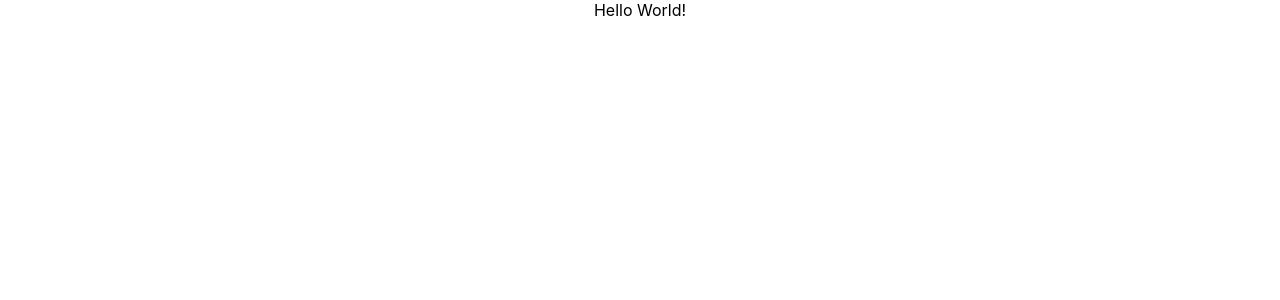
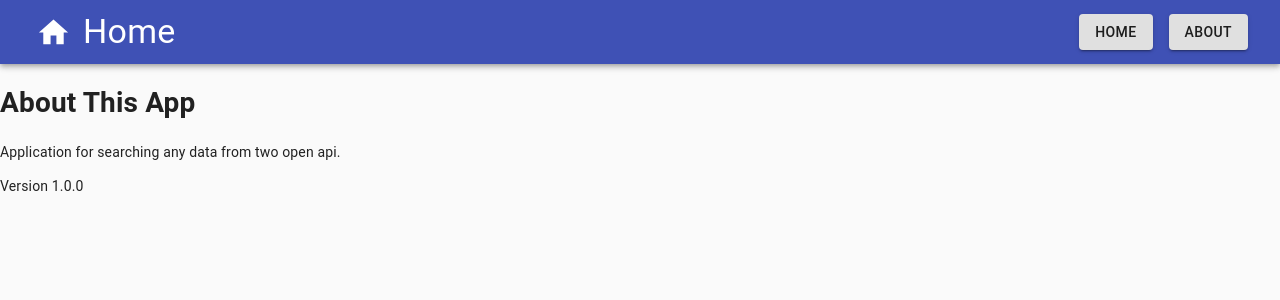
Before and after one commit to wahid2272/search-event-app, a React (Create React App) app in the folder client/: page /about in a window 1280 px wide. Shown: the top 300 px of the page. Built offline with nearby package versions, Linux system fonts and the light colour scheme.

Commit message:
material ui installed in client side for design purpose, appbar and about component created

```diff
--- a/client/package.json
+++ b/client/package.json
@@ -3,11 +3,14 @@
   "version": "0.1.0",
   "private": true,
   "dependencies": {
+    "@material-ui/core": "^4.11.3",
+    "@material-ui/icons": "^4.11.2",
     "@testing-library/jest-dom": "^5.11.4",
     "@testing-library/react": "^11.1.0",
     "@testing-library/user-event": "^12.1.10",
     "react": "^17.0.2",
     "react-dom": "^17.0.2",
+    "react-router-dom": "^5.3.0",
     "react-scripts": "4.0.3",
     "web-vitals": "^1.0.1"
   },
--- a/client/src/App.css
+++ b/client/src/App.css
@@ -1,38 +1,41 @@
-.App {
+@import url('https://fonts.googleapis.com/css?family=Roboto');
+
+/* Global Styles */
+:root {
+  --dark-color: #333333;
+  --light-color: #f4f4f4;
+  --danger-color: #dc3545;
+}
+
+* {
+  box-sizing: border-box;
+  margin: 0;
+  padding: 0;
+}
+
+a {
+  color: var(--primary-color);
+  text-decoration: none;
+}
+
+a:hover {
+  color: #666;
+}
+
+/* Utilities */
+.container {
+  max-width: 1100px;
+  margin: auto;
+  overflow: hidden;
+  padding: 2rem 1rem;
+}
+
+/* Text Styles*/
+.text-center {
   text-align: center;
 }
 
-.App-logo {
-  height: 40vmin;
-  pointer-events: none;
+/* Margin */
+.my-1 {
+  margin: 1rem 0;
 }
-
-@media (prefers-reduced-motion: no-preference) {
-  .App-logo {
-    animation: App-logo-spin infinite 20s linear;
-  }
-}
-
-.App-header {
-  background-color: #282c34;
-  min-height: 100vh;
-  display: flex;
-  flex-direction: column;
-  align-items: center;
-  justify-content: center;
-  font-size: calc(10px + 2vmin);
-  color: white;
-}
-
-.App-link {
-  color: #61dafb;
-}
-
-@keyframes App-logo-spin {
-  from {
-    transform: rotate(0deg);
-  }
-  to {
-    transform: rotate(360deg);
-  }
-}
--- a/client/src/App.js
+++ b/client/src/App.js
@@ -1,11 +1,28 @@
 import React from 'react';
-import './App.css';
+import CssBaseline from '@material-ui/core/CssBaseline';
+import { BrowserRouter as Router, Route, Switch } from 'react-router-dom';
+import About from './components/About';
+import Navbar from './components/Navbar';
 
 function App() {
   return (
-    <div className="App">
-      Hello World!
-    </div>
+    <>
+      <Router>
+        <>
+          <CssBaseline />
+          <div className="appBody">
+            <Navbar />
+          </div>
+          <Switch>
+           <div className="container">
+             <Route exact path="/about">
+                <About />
+             </Route>
+           </div>
+          </Switch>
+        </>
+      </Router>
+    </>
   );
 }
 
--- /dev/null
+++ b/client/src/components/About.js
@@ -0,0 +1,13 @@
+import React from 'react';
+
+const About = () => {
+  return (
+    <div>
+      <h1>About This App</h1>
+      <p>Application for searching any data from two open api.</p>
+      <p>Version 1.0.0</p>
+    </div>
+  );
+};
+
+export default About;
--- /dev/null
+++ b/client/src/components/Navbar.js
@@ -0,0 +1,120 @@
+import React from "react";
+import { withRouter } from "react-router-dom";
+//Material UI
+import AppBar from "@material-ui/core/AppBar";
+import IconButton from "@material-ui/core/IconButton";
+import Menu from "@material-ui/core/Menu";
+import Button from "@material-ui/core/Button";
+import MenuItem from "@material-ui/core/MenuItem";
+import { makeStyles, useTheme } from "@material-ui/core/styles";
+import Toolbar from "@material-ui/core/Toolbar";
+import Typography from "@material-ui/core/Typography";
+import useMediaQuery from "@material-ui/core/useMediaQuery";
+import SvgIcon from '@material-ui/core/SvgIcon';
+import MenuIcon from "@material-ui/icons/Menu";
+
+const useStyles = makeStyles((theme) => ({
+  root: {
+    flexGrow: 1,
+    '& > *': {
+      margin: theme.spacing(1),}
+  },
+  menuButton: {
+    marginRight: theme.spacing(2),
+  },
+  iconSize: {
+    fontSize: 35,
+  },
+  linkSize: {
+    fontSize: 25,
+  },
+  title: {
+    flexGrow: 1
+  }
+}));
+
+function HomeIcon(props) {
+  return (
+    <SvgIcon {...props}>
+      <path d="M10 20v-6h4v6h5v-8h3L12 3 2 12h3v8z" />
+    </SvgIcon>
+  );
+}
+
+const Naavbar = (props) => {
+  const { history } = props;
+  const classes = useStyles();
+  const [anchorEl, setAnchorEl] = React.useState(null);
+  const open = Boolean(anchorEl);
+  const theme = useTheme();
+  const isMobile = useMediaQuery(theme.breakpoints.down("xs"));
+
+  const handleMenu = (event) => {
+    setAnchorEl(event.currentTarget);
+  };
+
+  const handleMenuClick = (pageURL) => {
+    history.push(pageURL);
+    setAnchorEl(null);
+  };
+
+  const handleButtonClick = pageURL => {
+    history.push(pageURL);
+  }
+
+  return (
+      <AppBar position="static">
+        <Toolbar>
+          <IconButton color="inherit">
+            <HomeIcon className={classes.iconSize} onClick={() => handleMenuClick("/")}/>
+          </IconButton>
+          <Typography variant="h4" color="inherit" className={classes.title}>
+            Home
+          </Typography>
+          <div>
+            {isMobile ? (
+              <>
+                <IconButton
+                  edge="start"
+                  className={classes.menuButton}
+                  color="inherit"
+                  aria-label="menu"
+                  onClick={handleMenu}
+                >
+                  <MenuIcon />
+                </IconButton>
+
+                <Menu
+                  id="menu-appbar"
+                  anchorEl={anchorEl}
+                  anchorOrigin={{
+                    vertical: "top",
+                    horizontal: "right",
+                  }}
+                  keepMounted
+                  transformOrigin={{
+                    vertical: "top",
+                    horizontal: "right",
+                  }}
+                  open={open}
+                  onClose={() => setAnchorEl(null)}
+                >
+                  <MenuItem onClick={() => handleMenuClick("/")}>Home</MenuItem>
+                  <MenuItem onClick={() => handleMenuClick("/about")}>
+                    About
+                  </MenuItem>
+                </Menu>
+              </>
+            ) : (
+              <div className={classes.root}>
+                <Button variant="contained" onClick={() => handleButtonClick('/')}>Home</Button>
+                <Button variant="contained" onClick={() => handleButtonClick('/about')}>About</Button>
+              </div>
+            )}
+          </div>
+        </Toolbar>
+      </AppBar>
+  );
+};
+
+export default withRouter(Naavbar);
--- a/client/src/index.css
+++ /dev/null
@@ -1,13 +0,0 @@
-body {
-  margin: 0;
-  font-family: -apple-system, BlinkMacSystemFont, 'Segoe UI', 'Roboto', 'Oxygen',
-    'Ubuntu', 'Cantarell', 'Fira Sans', 'Droid Sans', 'Helvetica Neue',
-    sans-serif;
-  -webkit-font-smoothing: antialiased;
-  -moz-osx-font-smoothing: grayscale;
-}
-
-code {
-  font-family: source-code-pro, Menlo, Monaco, Consolas, 'Courier New',
-    monospace;
-}
--- a/client/src/index.js
+++ b/client/src/index.js
@@ -1,11 +1,6 @@
 import React from 'react';
 import ReactDOM from 'react-dom';
-import './index.css';
 import App from './App';
 
-ReactDOM.render(
-  <React.StrictMode>
-    <App />
-  </React.StrictMode>,
-  document.getElementById('root')
+ReactDOM.render(<App />,document.getElementById('root')
 );
```
Also changed, not shown: 1 other file (tests, documents, lock files or other folders).
